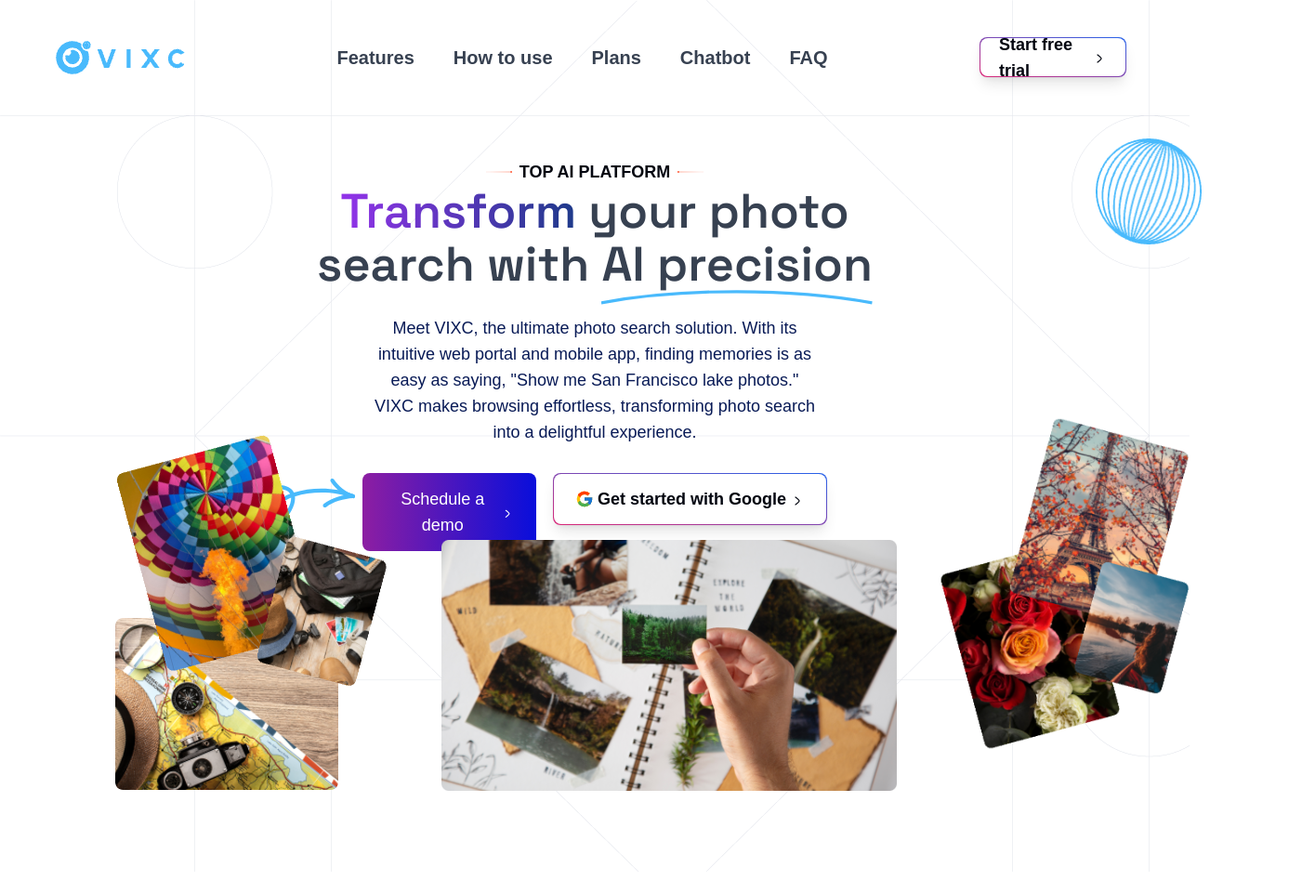
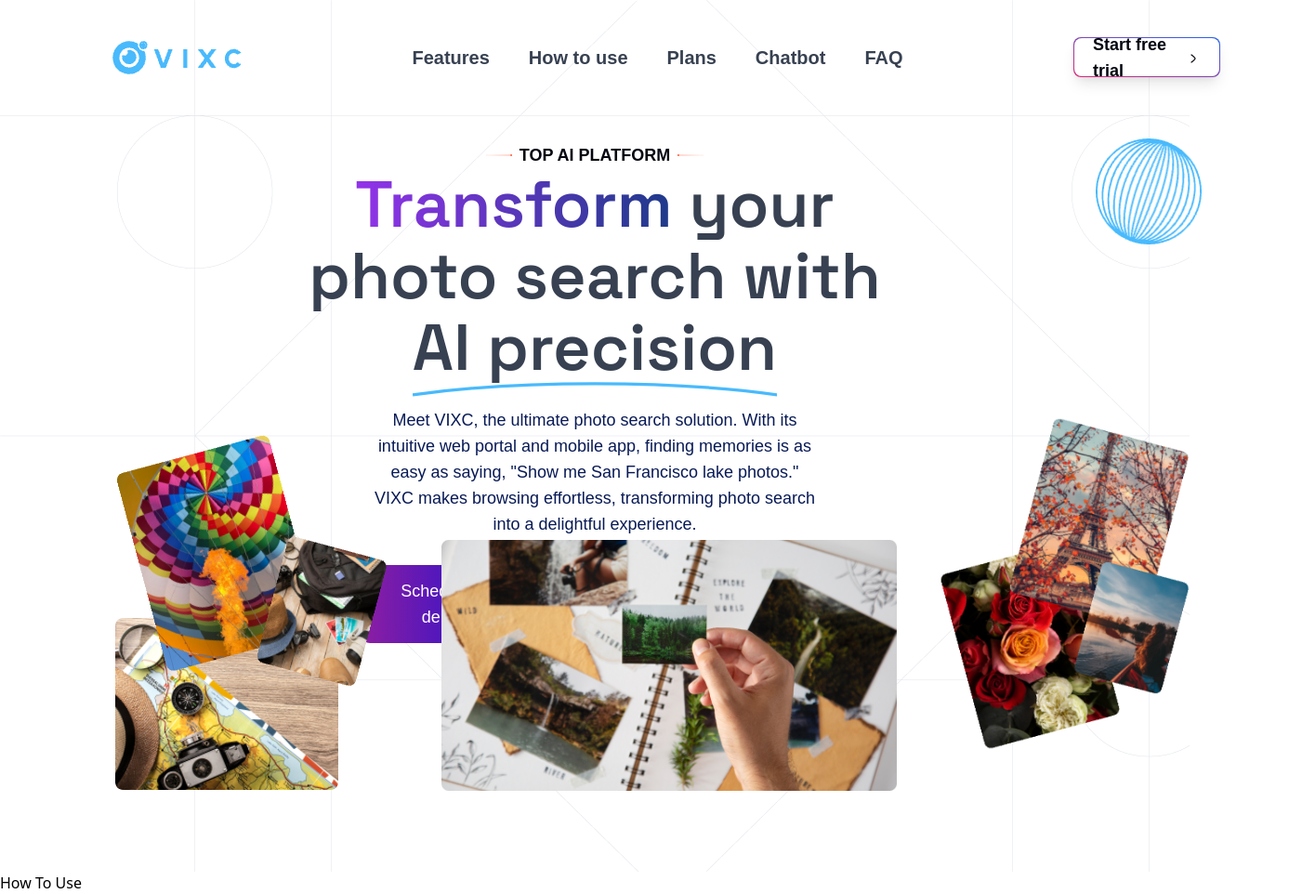
Before and after one commit to yeldynov/ai-startup-lp, a React (Vite) app: page / in a window 1280 px wide. Shown: the whole page at 93% size, 1401 px wide, since content can reach past the window. Before the commit the page ends 938 px from the top, so only its background shows below. Built offline with nearby package versions, Linux system fonts and the light colour scheme; a web font is replaced by a local one.

Commit message:
fixing desktop header after responsive

```diff
--- a/src/App.jsx
+++ b/src/App.jsx
@@ -1,10 +1,12 @@
 import "./index.css";
 import Header from "./components/Header";
+import HowToUse from "./components/HowToUse";
 
 function App() {
   return (
     <div className="">
       <Header />
+      <HowToUse />
     </div>
   );
 }
--- a/src/components/Header.jsx
+++ b/src/components/Header.jsx
@@ -34,7 +34,7 @@
       className="relative h-[938px] pt-[12px] text-gray-700 md:pt-[40px]"
     >
       {/* navbar */}
-      <div className="container flex flex-wrap items-center justify-between p-0 px-5 md:mx-10 md:flex-row 2xl:mx-[124px]">
+      <div className="container flex flex-wrap items-center justify-between p-0 px-5 md:mx-10 md:flex-row md:px-0 xl:mx-[121px]">
         <a
           className=""
           href="https://www.vixc.com/"
@@ -117,7 +117,7 @@
           alt="Scrapbook with travel photos"
         />
         {/* eyebrow */}
-        <div className="mt-[18px] flex items-center justify-center gap-2">
+        <div className="mt-[18px] flex items-center justify-center gap-2 md:mt-0">
           <img src={UnionL} alt="" />
           <h5 className="text-center font-darker-grotesque text-[10px] font-bold leading-[1.5] text-[#030610] md:mt-0 md:text-lg">
             TOP AI PLATFORM
@@ -125,7 +125,7 @@
           <img src={UnionR} alt="" />
         </div>
         {/* text */}
-        <h1 className="font-space-grotesk relative pt-[2px] text-center text-[40px] font-semibold leading-[110%] md:pt-0 md:text-[52px] 2xl:text-[70px]">
+        <h1 className="relative pt-[2px] text-center font-space-grotesk text-[40px] font-semibold leading-[110%] md:pt-0 md:text-[52px] xl:text-[70px]">
           <span className="bg-gradient-to-r from-purple-600 to-blue-900 bg-clip-text text-transparent">
             Transform
           </span>{" "}
--- /dev/null
+++ b/src/components/HowToUse.jsx
@@ -0,0 +1,5 @@
+const HowToUse = () => {
+  return <section className="">How To Use</section>;
+};
+
+export default HowToUse;
```
